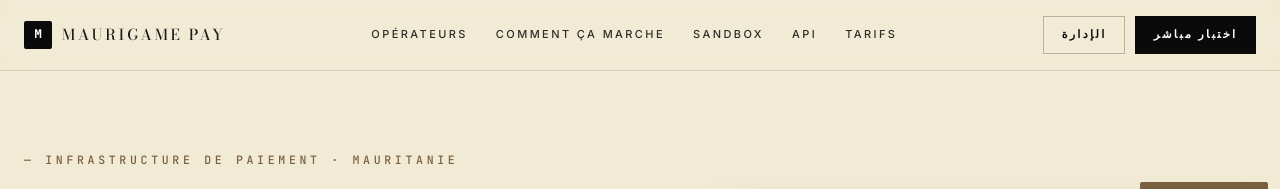
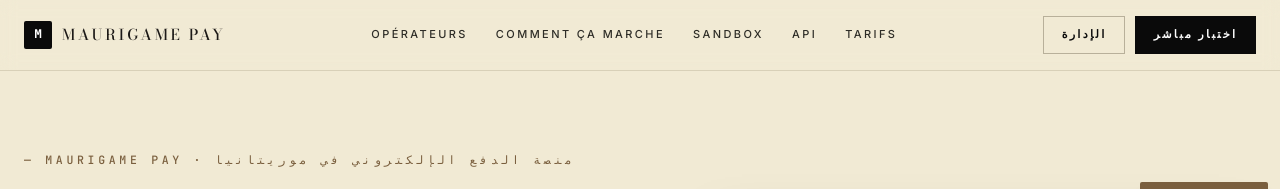
Before and after one commit to Mohamed1629440/Maurigame-Pay, a Next.js app: page / in a window 1280 px wide. Shown: the top 189 px of the page. Built offline with nearby package versions, Linux system fonts and the light colour scheme.

Commit message:
Update payment infrastructure text for Mauritania

```diff
--- a/src/app/page.tsx
+++ b/src/app/page.tsx
@@ -22,7 +22,7 @@ export default function HomePage() {
         <div className="max-w-[1280px] mx-auto px-6 pt-12 sm:pt-20 pb-16 sm:pb-24 grid lg:grid-cols-[1.15fr_1fr] gap-10 sm:gap-12 items-center">
           <div>
             <div className="kp-eyebrow text-[var(--bronze)] mb-5">
-              — Infrastructure de paiement &middot; Mauritanie
+              — Maurigame Pay · منصة الدفع الإلكتروني في موريتانيا
             </div>
             <h1 className="kp-hero-title text-[var(--ink)] mb-6 text-4xl sm:text-5xl lg:text-6xl leading-[0.95]">
               Encaissez en MRU.
```
